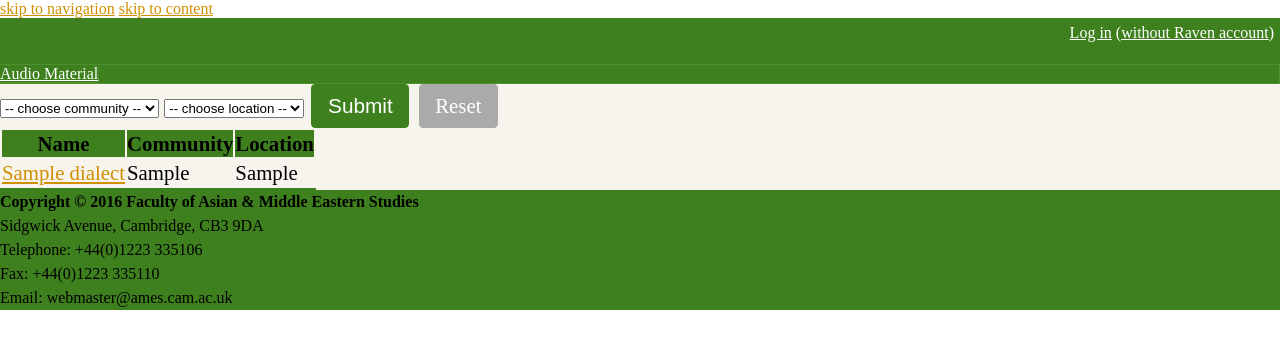
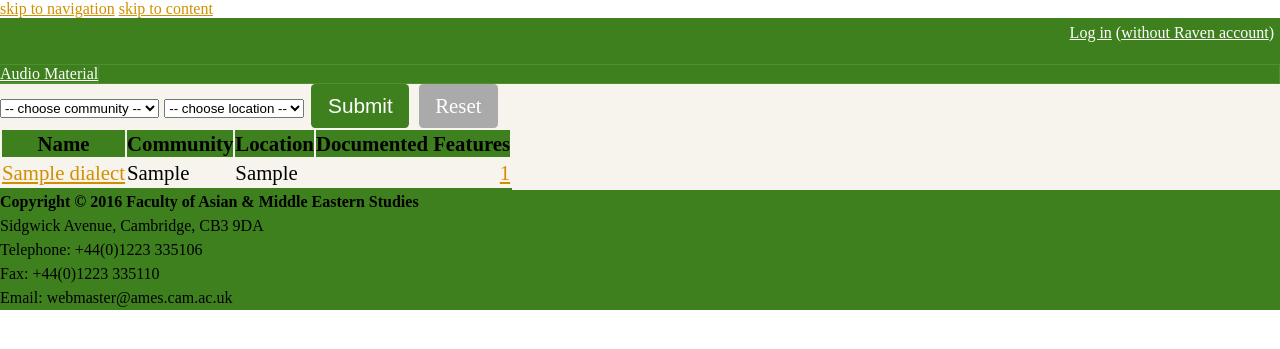
Before and after one commit to CambridgeSemiticsLab/nena, a Django app: template dialects/templates/dialects/dialect_list.html in a window 1280 px wide. Shown: the top 349 px of the page. Run offline with Django 3.2, Linux system fonts and the light colour scheme; the template is opened without the code that fills it: most values are stand-ins (such as "Sample title", 1, 10 or a date in 2020); some libraries are stand-ins or nearby versions.

Commit message:
add thousands separator comma to feature counts

```diff
--- a/common/settings/base.py
+++ b/common/settings/base.py
@@ -42,6 +42,7 @@ DJANGO_APPS = (
     'django.contrib.sessions',
     'django.contrib.messages',
     'django.contrib.staticfiles',
+    'django.contrib.humanize',
 )
 
 THIRD_PARTY_APPS = (
--- a/dialects/templates/dialects/dialect_list.html
+++ b/dialects/templates/dialects/dialect_list.html
@@ -1,4 +1,5 @@
 {% extends 'nena.html' %}
+{% load humanize %}
 
 {% block subtitle %}
     {{ view.name }}
@@ -14,6 +15,7 @@
                   <th>Name</th>
                   <th>Community</th>
                   <th>Location</th>
+                  <th>Documented Features</th>
               </tr>
           </thead>
       {% for dialect in object_list  %}
@@ -21,6 +23,9 @@
               <td><a href={% url 'dialects:dialect-detail' dialect.pk %}>{{ dialect.name }}</a></td>
               <td>{{ dialect.get_community_display }}</td>
               <td>{{ dialect.get_location_display }}</td>
+              <td style="text-align:right">
+                <a href="{% url 'dialects:dialect-grammar' dialect.id %}">{{ dialect.num_features|intcomma|default:'' }}</a>
+              </td>
           </tr>
       {% empty %}
           No dialects.
--- a/dialects/views.py
+++ b/dialects/views.py
@@ -74,7 +74,8 @@ class DialectListView(ListView):
     # paginate_by = 20
 
     def get_queryset(self):
-        queryset = Dialect.objects.filter(group_id=self.request.session['dialect_group_id'])
+        queryset = Dialect.objects.filter(group_id=self.request.session['dialect_group_id']) \
+                                  .annotate(num_features=Count('features'))
         if self.request.GET.get('community'):
             queryset = queryset.filter(community=self.request.GET.get('community'))
 
--- a/grammar/templates/grammar/feature_list.html
+++ b/grammar/templates/grammar/feature_list.html
@@ -1,5 +1,6 @@
 {% extends 'nena.html' %}
 {% load static %}
+{% load humanize %}
 {% load nbsp %}
 
 {% block page_wrapper_class %}{% if dialects|length > 2 %}fullwidth{% endif %}{% endblock %}
@@ -41,11 +42,11 @@
     {% if dialects|length == 1 %}
     <span style="float: left;">
       {% if section %}
-      This section has {{num_features}} of the
+      This section has {{num_features|intcomma}} of the
       <a href="{% url 'dialects:dialect-grammar' dialect_ids|join:',' %}">{{total_features}} total features</a>
       detailed for the dialect
       {% else %}
-      This dialect has {{num_features}} features
+      This dialect has {{num_features|intcomma}} features
       {% endif %}
     </span>
     {% endif %}
```
